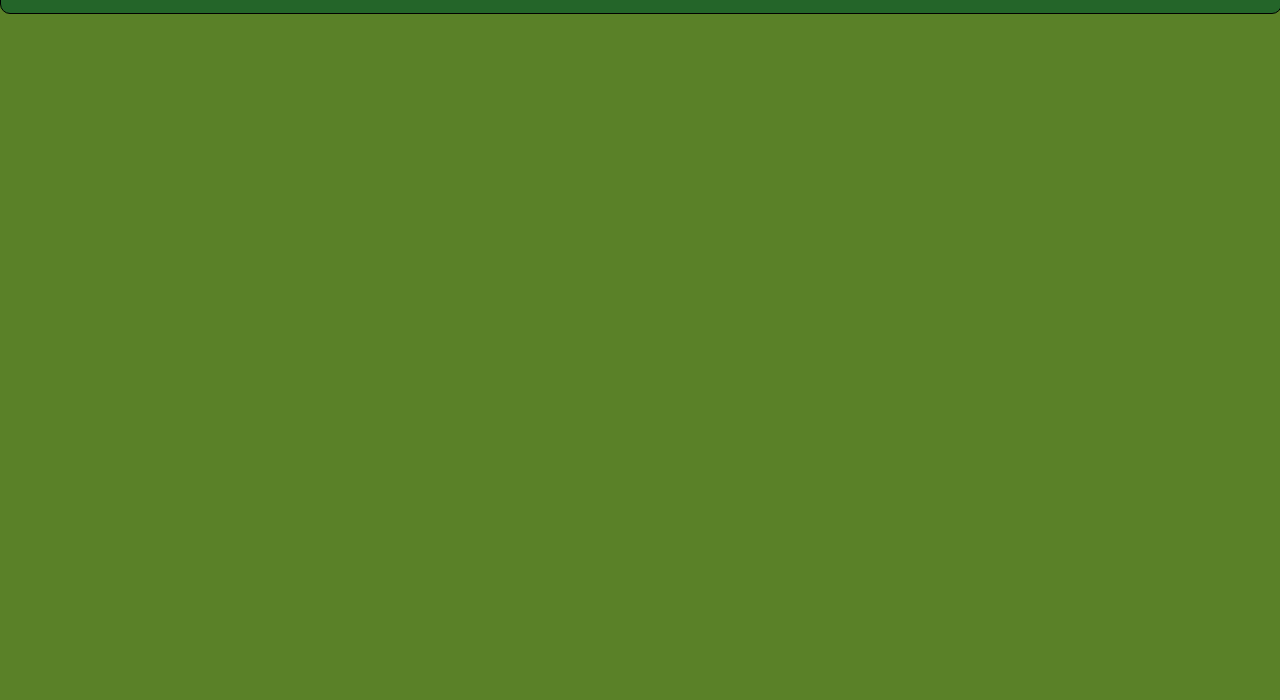
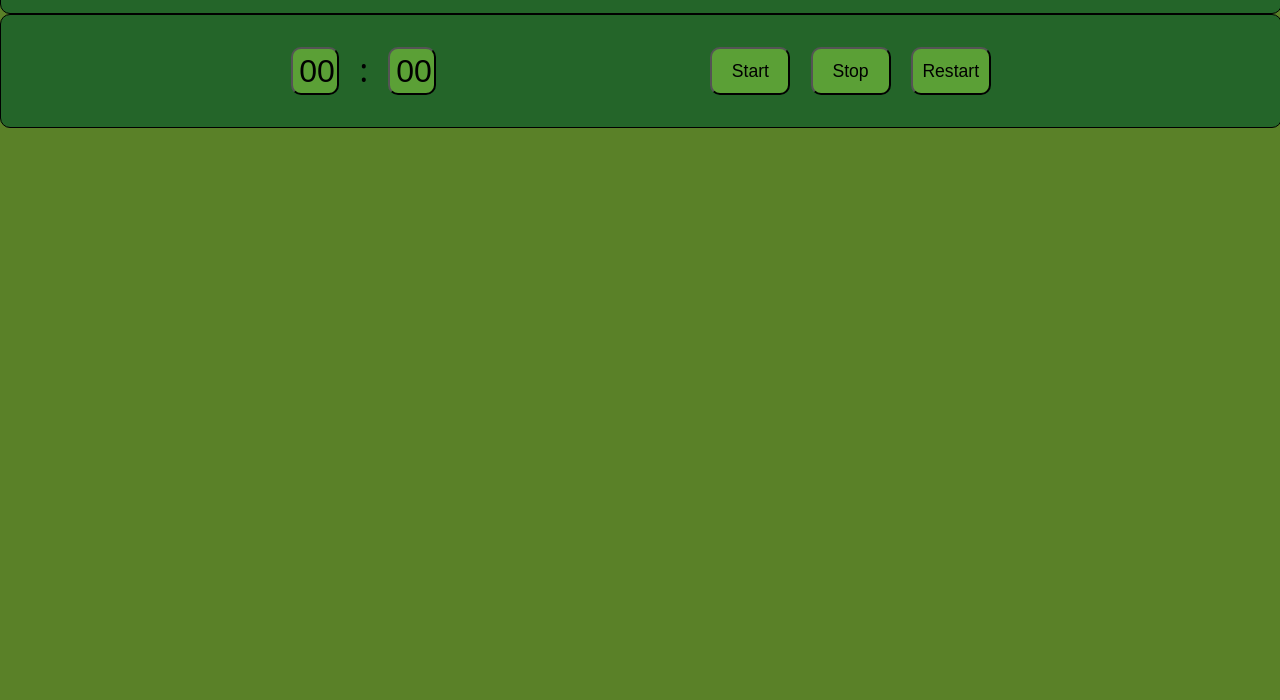
Before and after one commit to johnKennedy79/W5Project-MGame, a website built with Vite: page client/index.html in a window 1280 px wide. Shown: the part 100-800 px from the top of the page. Built offline with nearby package versions, Linux system fonts and the light colour scheme; a web font is replaced by a local one.

Commit message:
Timer added in footer

```diff
--- a/client/index.html
+++ b/client/index.html
@@ -6,6 +6,7 @@
     <meta name="viewport" content="width=device-width, initial-scale=1.0" />
     <title>Memory Game</title>
     <script type="module" src="./main.js" defer></script>
+    <script type="module" src="./timer.js" defer></script>
     <link rel="stylesheet" href="./style.css" />
   </head>
   <body>
@@ -54,6 +55,17 @@
       </table>
     </div>
     <div id="app"></div>
-    <div id="footer"></div>
+    <footer class="footer">
+      <div>
+        <button class="timerDisplay" id="counterDisplayMin"></button>
+        <span class="spanDisplay">:</span>
+        <button class="timerDisplay" id="counterDisplaySec"></button>
+      </div>
+      <div>
+        <button class="buttonDisplay" id="startBtn">Start</button>
+        <button class="buttonDisplay" id="stopBtn">Stop</button>
+        <button class="buttonDisplay" id="restartBtn">Restart</button>
+      </div>
+    </footer>
   </body>
 </html>
--- a/client/package.json
+++ b/client/package.json
@@ -9,6 +9,6 @@
     "preview": "vite preview"
   },
   "devDependencies": {
-    "vite": "^5.3.4"
+    "vite": "^5.3.5"
   }
 }
--- a/client/style.css
+++ b/client/style.css
@@ -52,3 +52,43 @@ h1 {
 .sideBar table tr {
   border: solid black 1px;
 }
+.footer {
+  width: 100%;
+  height: 7rem;
+  border: 1px solid black;
+  border-radius: 10px;
+  background-color: #246529;
+  text-align: center;
+  display: flex;
+  justify-content: space-evenly;
+}
+
+.timerDisplay {
+  height: 3rem;
+  width: 3rem;
+  font-size: 2rem;
+  border-radius: 10px;
+  background-color: #5ba036;
+  margin-left: 1rem;
+  margin-top: 2rem;
+}
+.spanDisplay {
+  font-size: 2rem;
+  margin-left: 1rem;
+  margin-top: 2rem;
+}
+
+.buttonDisplay {
+  height: 3rem;
+  width: 5rem;
+  font-size: 1.1rem;
+  border-radius: 10px;
+  background-color: #5ba036;
+  margin-right: 1rem;
+  margin-top: 2rem;
+}
+
+.buttonDisplay:hover {
+  cursor: pointer;
+  background-color: #5bff22;
+}
--- /dev/null
+++ b/client/timer.js
@@ -0,0 +1,44 @@
+const startButton = document.getElementById("startBtn");
+const stopButton = document.getElementById("stopBtn");
+const restartButton = document.getElementById("restartBtn");
+
+const counterDisplayMin = document.getElementById("counterDisplayMin");
+const counterDisplaySec = document.getElementById("counterDisplaySec");
+
+let stopWatchSec = 0;
+let stopWatchMin = 1;
+
+let counterMinuteInterval;
+let counterSecondInterval;
+counterDisplayMin.textContent = "00";
+counterDisplaySec.textContent = "00";
+
+startButton.addEventListener("click", function () {
+  counterSecondInterval = setInterval(function () {
+    if (stopWatchSec < 9) {
+      counterDisplaySec.textContent = "0" + ++stopWatchSec;
+    } else {
+      counterDisplaySec.textContent = ++stopWatchSec;
+    }
+    if (stopWatchSec == 60) {
+      stopWatchSec = 0;
+      if (stopWatchMin < 10) {
+        counterDisplayMin.textContent = "0" + stopWatchMin++;
+      } else {
+        counterDisplayMin.textContent = stopWatchMin++;
+      }
+    }
+    console.log(stopWatchSec);
+  }, 1000);
+});
+
+restartButton.addEventListener("click", function () {
+  counterDisplayMin.textContent = "00";
+  counterDisplaySec.textContent = "00";
+  stopWatchMin = 0;
+  stopWatchSec = 0;
+  clearInterval(counterSecondInterval);
+});
+stopButton.addEventListener("click", function () {
+  clearInterval(counterSecondInterval);
+});
```
Also changed, not shown: 1 other file.
